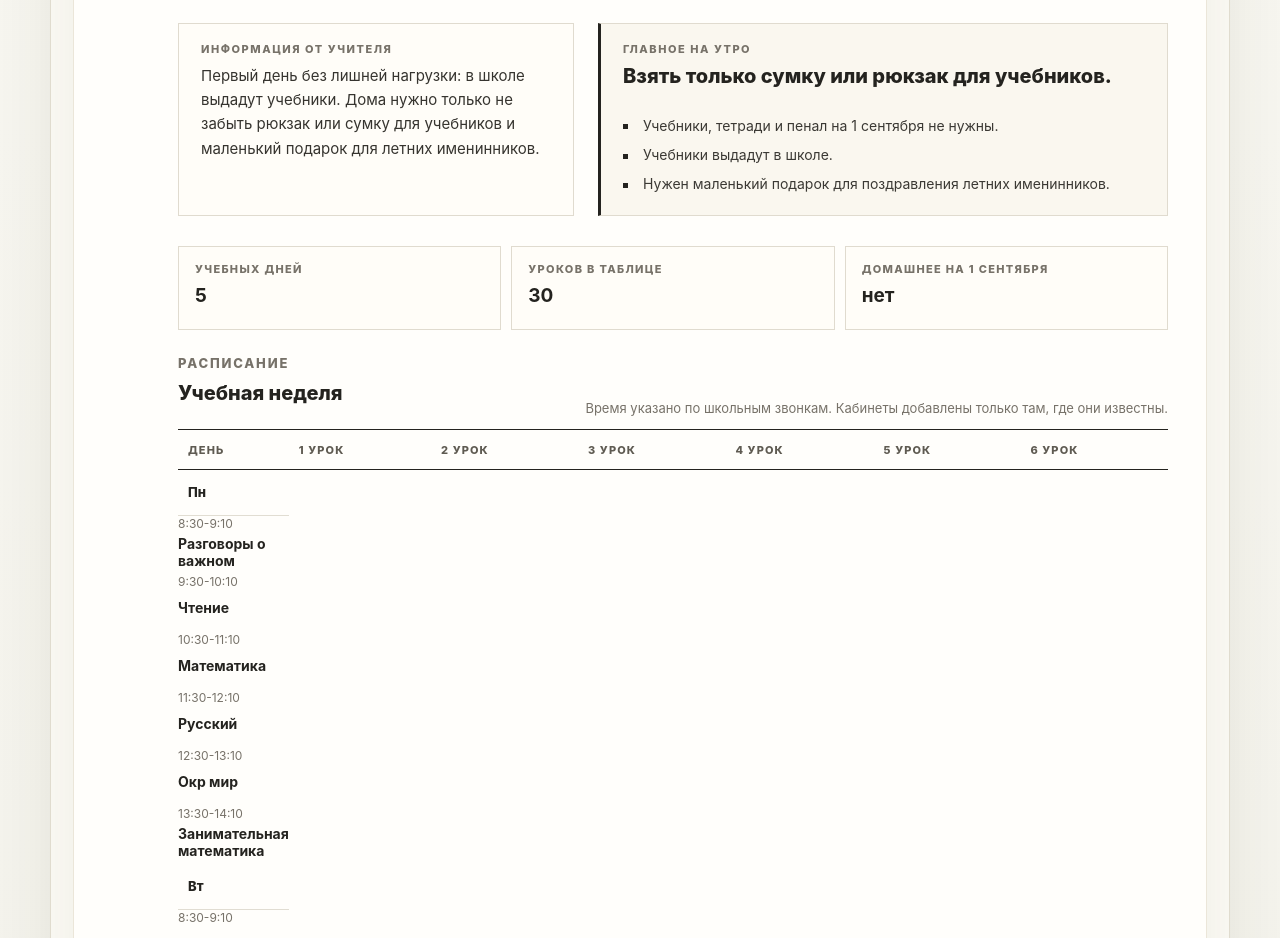
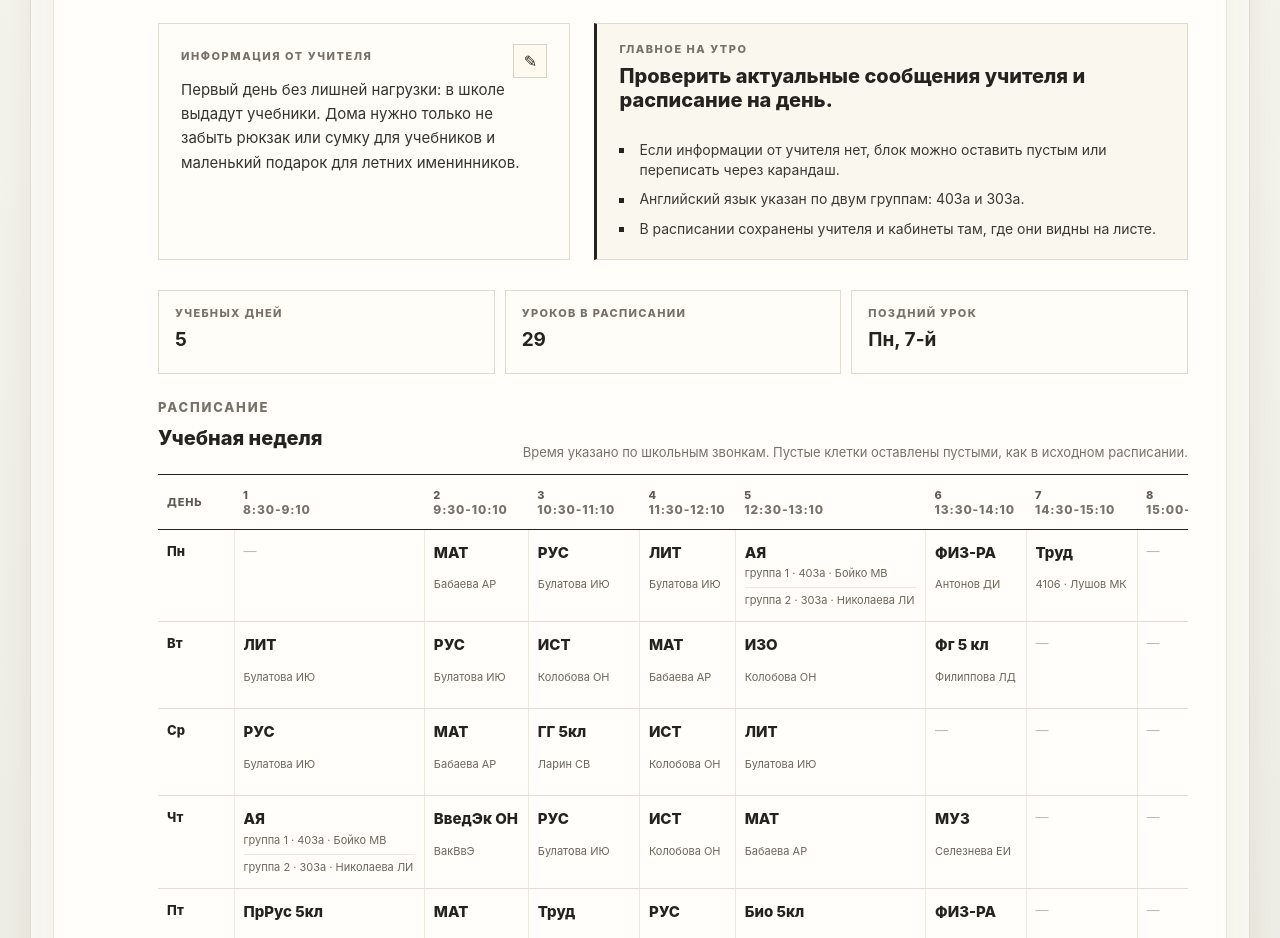
Before and after one commit to Alati-elle/shtab, a website: page parent.html in a window 1280 px wide. Shown: the part 236-1174 px from the top of the page. Drawn offline with Linux system fonts and the light colour scheme.

Commit message:
Update parent schedule and teacher note editing

```diff
--- a/parent.html
+++ b/parent.html
@@ -9,38 +9,49 @@
     *{box-sizing:border-box}
     html{background:#f4f3ec}
     body{margin:0;min-height:100vh;font-family:Inter,ui-sans-serif,system-ui,-apple-system,"Segoe UI",sans-serif;color:#24231f;background:#f4f3ec}
-    a{color:inherit}.page{min-height:100vh;padding:28px;background:linear-gradient(180deg,#f8f7f1,#f0efe7)}.shell{max-width:1180px;margin:0 auto}
+    a,button{color:inherit}button{font:inherit;cursor:pointer}.page{min-height:100vh;padding:28px;background:linear-gradient(180deg,#f8f7f1,#f0efe7)}.shell{max-width:1220px;margin:0 auto}
     .topbar{display:flex;align-items:center;justify-content:space-between;gap:20px;margin-bottom:22px;color:#55534a}.brand{display:flex;align-items:center;gap:12px;font-weight:760}.mark{display:grid;place-items:center;width:38px;height:38px;border:1px solid #d8d4c8;background:#fffdf8;color:#222;font-size:13px;font-weight:820}.topbar a{min-height:38px;display:inline-flex;align-items:center;border:1px solid #d8d4c8;background:#fffdf8;padding:0 14px;text-decoration:none;font-size:13px;color:#55534a}
     .paper-wrap{position:relative;padding:22px;background:#faf9f3;border:1px solid #e2ded1;box-shadow:0 24px 70px #38321d14}.paper-wrap:before{content:"";position:absolute;inset:22px;background:repeating-linear-gradient(#0000 0 31px,#c8d4ef80 32px 33px),linear-gradient(90deg,#0000 0 78px,#dd8c8c66 79px 80px,#0000 81px);pointer-events:none}.sheet{position:relative;min-height:720px;padding:34px 38px 38px 104px;background:#fffefb;border:1px solid #ebe6d9;box-shadow:0 16px 42px #4038210e}
-    .sheet-header{display:flex;align-items:flex-end;justify-content:space-between;gap:24px;padding-bottom:22px;border-bottom:1px solid #24231f}.eyebrow{margin:0 0 9px;font-size:11px;line-height:1;text-transform:uppercase;letter-spacing:.14em;color:#777269;font-weight:760}h1{margin:0;font-family:Georgia,"Times New Roman",serif;font-size:42px;line-height:1.04;font-weight:500;letter-spacing:0}h2{margin:0 0 12px;font-size:20px;line-height:1.2;font-weight:760;letter-spacing:0}h3{margin:0;font-size:15px;line-height:1.25;font-weight:760}p{margin:0}.muted{color:#777269}.date-card{min-width:196px;text-align:right;font-size:13px;line-height:1.45;color:#5f5b52}.date-card b{display:block;color:#24231f;font-size:16px;margin-bottom:2px}
-    .summary{display:grid;grid-template-columns:minmax(250px,.82fr) minmax(420px,1.18fr);gap:24px;margin:26px 0 30px}.note,.main-point,.quiet-card{border:1px solid #e0dbcf;background:#fffdf8}.note{padding:20px 22px}.teacher-text{font-size:15px;line-height:1.62;color:#36342f}.main-point{display:grid;align-content:start;gap:12px;padding:20px 22px;background:#faf7ef;border-left:3px solid #24231f}.plain-list{display:grid;gap:9px;margin:4px 0 0;padding:0;list-style:none}.plain-list li{display:grid;grid-template-columns:10px 1fr;gap:10px;font-size:14px;line-height:1.45;color:#3b3934}.plain-list li:before{content:"";width:5px;height:5px;margin-top:.62em;background:#24231f}
-    .facts{display:grid;grid-template-columns:repeat(3,1fr);gap:10px;margin-bottom:24px}.quiet-card{min-height:84px;padding:15px 16px}.quiet-card span{display:block;margin-bottom:8px;font-size:11px;text-transform:uppercase;letter-spacing:.12em;color:#777269;font-weight:760}.quiet-card b{display:block;font-size:19px;font-weight:720}.schedule-head{display:flex;align-items:end;justify-content:space-between;gap:20px;margin:0 0 12px}.schedule-head p{font-size:13px;line-height:1.45;color:#777269}.table-scroll{overflow:auto;border-top:1px solid #24231f}table{width:100%;min-width:900px;border-collapse:collapse}th{padding:13px 10px 12px;border-bottom:1px solid #24231f;text-align:left;font-size:11px;text-transform:uppercase;letter-spacing:.1em;color:#5f5b52;font-weight:780}td{vertical-align:top;padding:13px 10px;border-bottom:1px solid #e1ddd2;font-size:13px;line-height:1.45}tbody tr:last-child td{border-bottom:0}.day{width:92px;font-weight:760;color:#24231f}.slot{display:grid;gap:3px;min-height:58px}.time{font-size:12px;color:#777269}.subject{font-size:14px;font-weight:720;color:#24231f}.room{font-size:12px;color:#8a5b35}.empty{color:#aaa}
+    .sheet-header{display:flex;align-items:flex-end;justify-content:space-between;gap:24px;padding-bottom:22px;border-bottom:1px solid #24231f}.eyebrow{margin:0 0 9px;font-size:11px;line-height:1;text-transform:uppercase;letter-spacing:.14em;color:#777269;font-weight:760}h1{margin:0;font-family:Georgia,"Times New Roman",serif;font-size:42px;line-height:1.04;font-weight:500;letter-spacing:0}h2{margin:0 0 12px;font-size:20px;line-height:1.2;font-weight:760;letter-spacing:0}h3{margin:0;font-size:15px;line-height:1.25;font-weight:760}p{margin:0}.muted{color:#777269}.date-card{min-width:210px;text-align:right;font-size:13px;line-height:1.45;color:#5f5b52}.date-card b{display:block;color:#24231f;font-size:16px;margin-bottom:2px}
+    .summary{display:grid;grid-template-columns:minmax(250px,.82fr) minmax(420px,1.18fr);gap:24px;margin:26px 0 30px}.note,.main-point,.quiet-card{border:1px solid #e0dbcf;background:#fffdf8}.note{padding:20px 22px}.note-head{display:flex;align-items:center;justify-content:space-between;gap:14px}.edit-btn{display:grid;place-items:center;width:34px;height:34px;border:1px solid #d8d4c8;background:#fffaf0;font-size:16px}.edit-btn:hover{background:#f4eadb}.teacher-text{font-size:15px;line-height:1.62;color:#36342f;white-space:pre-wrap}.teacher-edit{display:none;width:100%;min-height:128px;margin-top:12px;padding:12px 13px;border:1px solid #cfc8b9;background:#fffefb;color:#24231f;font:inherit;font-size:15px;line-height:1.5;resize:vertical}.editing .teacher-text{display:none}.editing .teacher-edit{display:block}.edit-actions{display:none;gap:8px;margin-top:10px}.editing .edit-actions{display:flex}.text-btn{min-height:34px;border:1px solid #d8d4c8;background:#fffdf8;padding:0 12px;font-size:13px}.text-btn.primary{background:#24231f;color:#fff;border-color:#24231f}.main-point{display:grid;align-content:start;gap:12px;padding:20px 22px;background:#faf7ef;border-left:3px solid #24231f}.plain-list{display:grid;gap:9px;margin:4px 0 0;padding:0;list-style:none}.plain-list li{display:grid;grid-template-columns:10px 1fr;gap:10px;font-size:14px;line-height:1.45;color:#3b3934}.plain-list li:before{content:"";width:5px;height:5px;margin-top:.62em;background:#24231f}
+    .facts{display:grid;grid-template-columns:repeat(3,1fr);gap:10px;margin-bottom:24px}.quiet-card{min-height:84px;padding:15px 16px}.quiet-card span{display:block;margin-bottom:8px;font-size:11px;text-transform:uppercase;letter-spacing:.12em;color:#777269;font-weight:760}.quiet-card b{display:block;font-size:19px;font-weight:720}.schedule-head{display:flex;align-items:end;justify-content:space-between;gap:20px;margin:0 0 12px}.schedule-head p{font-size:13px;line-height:1.45;color:#777269}.table-scroll{overflow:auto;border-top:1px solid #24231f}table{width:100%;min-width:1080px;border-collapse:collapse}th{padding:13px 9px 12px;border-bottom:1px solid #24231f;text-align:left;font-size:11px;text-transform:uppercase;letter-spacing:.08em;color:#5f5b52;font-weight:780}td{vertical-align:top;padding:12px 9px;border-bottom:1px solid #e1ddd2;border-right:1px solid #eee9dc;font-size:13px;line-height:1.45}td:last-child,th:last-child{border-right:0}tbody tr:last-child td{border-bottom:0}.day{width:76px;font-weight:760;color:#24231f}.slot{display:grid;gap:3px;min-height:62px}.time{font-size:12px;color:#777269}.subject{font-size:15px;font-weight:760;color:#24231f}.details{font-size:11px;color:#6d6659}.room{color:#8a5b35}.empty{color:#bbb}.split{display:grid;gap:5px}.group{padding-top:5px;border-top:1px solid #ebe7dc}.group:first-child{padding-top:0;border-top:0}
     .mobile-days{display:none}.day-card{border:1px solid #e0dbcf;background:#fffdf8}.day-card header{display:flex;justify-content:space-between;gap:12px;padding:14px 16px;border-bottom:1px solid #e0dbcf;background:#fbf8f0}.day-card ol{margin:0;padding:0;list-style:none}.day-card li{display:grid;grid-template-columns:82px 1fr;gap:12px;padding:12px 16px;border-bottom:1px solid #ebe7dc;font-size:14px}.day-card li:last-child{border-bottom:0}.footer-note{margin-top:24px;padding-top:18px;border-top:1px solid #e1ddd2;font-size:12px;line-height:1.5;color:#777269}
-    @media(max-width:900px){.page{padding:16px}.topbar{align-items:flex-start;flex-direction:column}.paper-wrap{padding:14px}.paper-wrap:before{inset:14px;background:repeating-linear-gradient(#0000 0 31px,#c8d4ef80 32px 33px)}.sheet{padding:26px}.sheet-header,.schedule-head{align-items:flex-start;flex-direction:column}.date-card{text-align:left}.summary{grid-template-columns:1fr}.facts{grid-template-columns:1fr}.desktop-table{display:none}.mobile-days{display:grid;gap:12px}}@media(max-width:560px){.page{padding:10px}.paper-wrap{padding:10px}.sheet{padding:22px 18px}h1{font-size:31px}.brand{font-size:14px}.topbar a{width:100%;justify-content:center}.day-card li{grid-template-columns:72px 1fr}}@media(print){body,.page{background:#fff}.page{padding:0}.topbar{display:none}.paper-wrap,.sheet{box-shadow:none;border:0}.paper-wrap:before{display:none}.sheet{padding:20mm}.desktop-table{display:block}.mobile-days{display:none}}
+    @media(max-width:900px){.page{padding:16px}.topbar{align-items:flex-start;flex-direction:column}.paper-wrap{padding:14px}.paper-wrap:before{inset:14px;background:repeating-linear-gradient(#0000 0 31px,#c8d4ef80 32px 33px)}.sheet{padding:26px}.sheet-header,.schedule-head{align-items:flex-start;flex-direction:column}.date-card{text-align:left}.summary{grid-template-columns:1fr}.facts{grid-template-columns:1fr}.desktop-table{display:none}.mobile-days{display:grid;gap:12px}}@media(max-width:560px){.page{padding:10px}.paper-wrap{padding:10px}.sheet{padding:22px 18px}h1{font-size:31px}.brand{font-size:14px}.topbar a{width:100%;justify-content:center}.day-card li{grid-template-columns:72px 1fr}}@media(print){body,.page{background:#fff}.page{padding:0}.topbar,.edit-btn,.edit-actions{display:none}.paper-wrap,.sheet{box-shadow:none;border:0}.paper-wrap:before{display:none}.sheet{padding:20mm}.desktop-table{display:block}.mobile-days{display:none}}
   </style>
 </head>
 <body>
   <div class="page"><div class="shell">
-    <header class="topbar"><div class="brand"><span class="mark">H5</span><span>Штаб пятиклассника · родительская версия</span></div><a href="./index.html">Детская страница</a></header>
+    <header class="topbar"><div class="brand"><span class="mark">5Э</span><span>Штаб пятиклассника · родительская версия</span></div><a href="./index.html">Детская страница</a></header>
     <main class="paper-wrap"><article class="sheet">
-      <header class="sheet-header"><div><p class="eyebrow">родительская сводка</p><h1>Неделя 1 сентября</h1></div><div class="date-card"><b>01-05 сентября 2026</b><span>расписание и сообщения</span></div></header>
-      <section class="summary"><div class="note"><p class="eyebrow">информация от учителя</p><p class="teacher-text">Первый день без лишней нагрузки: в школе выдадут учебники. Дома нужно только не забыть рюкзак или сумку для учебников и маленький подарок для летних именинников.</p></div><div class="main-point"><div><p class="eyebrow">главное на утро</p><h2>Взять только сумку или рюкзак для учебников.</h2></div><ul class="plain-list"><li>Учебники, тетради и пенал на 1 сентября не нужны.</li><li>Учебники выдадут в школе.</li><li>Нужен маленький подарок для поздравления летних именинников.</li></ul></div></section>
-      <section class="facts" aria-label="Короткая сводка"><div class="quiet-card"><span>учебных дней</span><b>5</b></div><div class="quiet-card"><span>уроков в таблице</span><b>30</b></div><div class="quiet-card"><span>домашнее на 1 сентября</span><b>нет</b></div></section>
-      <section><div class="schedule-head"><div><p class="eyebrow">расписание</p><h2>Учебная неделя</h2></div><p>Время указано по школьным звонкам. Кабинеты добавлены только там, где они известны.</p></div><div class="table-scroll desktop-table" aria-label="Расписание на неделю"><table><thead><tr><th>День</th><th>1 урок</th><th>2 урок</th><th>3 урок</th><th>4 урок</th><th>5 урок</th><th>6 урок</th></tr></thead><tbody id="schedule-table"></tbody></table></div><div class="mobile-days" id="mobile-days" aria-label="Расписание на неделю по дням"></div></section>
-      <p class="footer-note">Это спокойная версия страницы для взрослого: без опыта, миссий, наград и игровой терминологии. Она показывает только расписание и сообщения, которые важны для подготовки к школе.</p>
+      <header class="sheet-header"><div><p class="eyebrow">родительская сводка</p><h1>Неделя 1 сентября</h1></div><div class="date-card"><b>01-05 сентября 2026</b><span>расписание 5Э · составлено 31.08.2026</span></div></header>
+      <section class="summary"><div class="note" id="teacher-note"><div class="note-head"><p class="eyebrow">информация от учителя</p><button class="edit-btn" id="edit-note" type="button" aria-label="Редактировать информацию от учителя" title="Редактировать">✎</button></div><p class="teacher-text" id="teacher-text"></p><textarea class="teacher-edit" id="teacher-edit" aria-label="Информация от учителя"></textarea><div class="edit-actions"><button class="text-btn primary" id="save-note" type="button">Сохранить</button><button class="text-btn" id="cancel-note" type="button">Отмена</button></div></div><div class="main-point"><div><p class="eyebrow">главное на утро</p><h2>Проверить актуальные сообщения учителя и расписание на день.</h2></div><ul class="plain-list"><li>Если информации от учителя нет, блок можно оставить пустым или переписать через карандаш.</li><li>Английский язык указан по двум группам: 403а и 303а.</li><li>В расписании сохранены учителя и кабинеты там, где они видны на листе.</li></ul></div></section>
+      <section class="facts" aria-label="Короткая сводка"><div class="quiet-card"><span>учебных дней</span><b>5</b></div><div class="quiet-card"><span>уроков в расписании</span><b>29</b></div><div class="quiet-card"><span>поздний урок</span><b>Пн, 7-й</b></div></section>
+      <section><div class="schedule-head"><div><p class="eyebrow">расписание</p><h2>Учебная неделя</h2></div><p>Время указано по школьным звонкам. Пустые клетки оставлены пустыми, как в исходном расписании.</p></div><div class="table-scroll desktop-table" aria-label="Расписание на неделю"><table><thead><tr><th>День</th><th>1<br><span class="time">8:30-9:10</span></th><th>2<br><span class="time">9:30-10:10</span></th><th>3<br><span class="time">10:30-11:10</span></th><th>4<br><span class="time">11:30-12:10</span></th><th>5<br><span class="time">12:30-13:10</span></th><th>6<br><span class="time">13:30-14:10</span></th><th>7<br><span class="time">14:30-15:10</span></th><th>8<br><span class="time">15:00-15:45</span></th></tr></thead><tbody id="schedule-table"></tbody></table></div><div class="mobile-days" id="mobile-days" aria-label="Расписание на неделю по дням"></div></section>
+      <p class="footer-note">Это спокойная версия страницы для взрослого: без опыта, миссий, наград и игровой терминологии. Текст от учителя можно отредактировать; изменения сохраняются в этом браузере.</p>
     </article></main>
   </div></div>
   <script>
+    const defaultTeacherText='Первый день без лишней нагрузки: в школе выдадут учебники. Дома нужно только не забыть рюкзак или сумку для учебников и маленький подарок для летних именинников.';
     const schedule=[
-      {day:'Понедельник',short:'Пн',lessons:[['8:30-9:10','Разговоры о важном',''],['9:30-10:10','Чтение',''],['10:30-11:10','Математика',''],['11:30-12:10','Русский',''],['12:30-13:10','Окр мир',''],['13:30-14:10','Занимательная математика','']]},
-      {day:'Вторник',short:'Вт',lessons:[['8:30-9:10','ОРКСЭ',''],['9:30-10:10','Математика',''],['10:30-11:10','Русский',''],['11:30-12:10','Окр мир',''],['12:30-13:10','Физкультура','Зал'],['13:30-14:30','Умники и умницы','']]},
-      {day:'Среда',short:'Ср',lessons:[['8:30-9:10','Чтение',''],['9:30-10:10','Физкультура','Зал'],['10:30-11:10','Русский',''],['11:30-12:10','ИЗО',''],['12:30-13:10','Английский',''],['13:30-14:10','Я Москвич','']]},
-      {day:'Четверг',short:'Чт',lessons:[['8:30-9:10','Чтение',''],['9:30-10:10','Математика',''],['10:30-11:10','Английский',''],['11:30-12:10','Русский',''],['12:30-13:10','Зан. русский',''],['13:30-14:30','Умники и умницы','']]},
-      {day:'Пятница',short:'Пт',lessons:[['8:30-9:10','Технология',''],['9:30-10:10','Математика',''],['10:30-11:10','Русский',''],['11:30-12:10','Чтение',''],['12:30-13:10','Музыка',''],['13:30-14:10','Резерв','']]}
+      {day:'Понедельник',short:'Пн',lessons:[null,{subject:'МАТ',details:'Бабаева АР'},{subject:'РУС',details:'Булатова ИЮ'},{subject:'ЛИТ',details:'Булатова ИЮ'},{subject:'АЯ',groups:['группа 1 · 403а · Бойко МВ','группа 2 · 303а · Николаева ЛИ']},{subject:'ФИЗ-РА',details:'Антонов ДИ'},{subject:'Труд',details:'4106 · Лушов МК'},null]},
+      {day:'Вторник',short:'Вт',lessons:[{subject:'ЛИТ',details:'Булатова ИЮ'},{subject:'РУС',details:'Булатова ИЮ'},{subject:'ИСТ',details:'Колобова ОН'},{subject:'МАТ',details:'Бабаева АР'},{subject:'ИЗО',details:'Колобова ОН'},{subject:'Фг 5 кл',details:'Филиппова ЛД'},null,null]},
+      {day:'Среда',short:'Ср',lessons:[{subject:'РУС',details:'Булатова ИЮ'},{subject:'МАТ',details:'Бабаева АР'},{subject:'ГГ 5кл',details:'Ларин СВ'},{subject:'ИСТ',details:'Колобова ОН'},{subject:'ЛИТ',details:'Булатова ИЮ'},null,null,null]},
+      {day:'Четверг',short:'Чт',lessons:[{subject:'АЯ',groups:['группа 1 · 403а · Бойко МВ','группа 2 · 303а · Николаева ЛИ']},{subject:'ВведЭк ОН',details:'ВакВвЭ'},{subject:'РУС',details:'Булатова ИЮ'},{subject:'ИСТ',details:'Колобова ОН'},{subject:'МАТ',details:'Бабаева АР'},{subject:'МУЗ',details:'Селезнева ЕИ'},null,null]},
+      {day:'Пятница',short:'Пт',lessons:[{subject:'ПрРус 5кл',details:'Яковлева ЮГ'},{subject:'МАТ',details:'Бабаева АР'},{subject:'Труд',details:'4106 · Лушов МК'},{subject:'РУС',details:'Булатова ИЮ'},{subject:'Био 5кл',details:'Коба ВЮ'},{subject:'ФИЗ-РА',details:'Антонов ДИ'},null,null]}
     ];
-    const cell=lesson=>`<div class="slot"><span class="time">${lesson[0]}</span><span class="subject">${lesson[1]}</span>${lesson[2]?`<span class="room">каб. ${lesson[2]}</span>`:'<span class="empty"> </span>'}</div>`;
-    document.getElementById('schedule-table').innerHTML=schedule.map(day=>`<tr><td class="day">${day.short}</td>${day.lessons.map(cell).join('')}</tr>`).join('');
-    document.getElementById('mobile-days').innerHTML=schedule.map(day=>`<article class="day-card"><header><h3>${day.day}</h3><span class="muted">${day.lessons.length} уроков</span></header><ol>${day.lessons.map(lesson=>`<li><span class="time">${lesson[0]}</span><span><span class="subject">${lesson[1]}</span>${lesson[2]?`<br><span class="room">каб. ${lesson[2]}</span>`:''}</span></li>`).join('')}</ol></article>`).join('');
+    const storageKey='parent-teacher-note-v1';
+    const note=document.getElementById('teacher-note');
+    const text=document.getElementById('teacher-text');
+    const edit=document.getElementById('teacher-edit');
+    function currentNote(){return localStorage.getItem(storageKey) ?? defaultTeacherText}
+    function renderNote(){text.textContent=currentNote();edit.value=currentNote()}
+    function renderLesson(lesson){if(!lesson)return '<span class="empty">—</span>';if(lesson.groups)return `<div class="slot"><span class="subject">${lesson.subject}</span><span class="split">${lesson.groups.map(group=>`<span class="details group">${group}</span>`).join('')}</span></div>`;return `<div class="slot"><span class="subject">${lesson.subject}</span>${lesson.details?`<span class="details">${lesson.details}</span>`:''}</div>`}
+    document.getElementById('schedule-table').innerHTML=schedule.map(day=>`<tr><td class="day">${day.short}</td>${day.lessons.map(renderLesson).map(x=>`<td>${x}</td>`).join('')}</tr>`).join('');
+    document.getElementById('mobile-days').innerHTML=schedule.map(day=>`<article class="day-card"><header><h3>${day.day}</h3><span class="muted">${day.lessons.filter(Boolean).length} уроков</span></header><ol>${day.lessons.map((lesson,i)=>lesson?`<li><span class="time">${i+1} урок</span><span>${renderLesson(lesson)}</span></li>`:'').join('')}</ol></article>`).join('');
+    document.getElementById('edit-note').addEventListener('click',()=>{note.classList.add('editing');edit.focus()});
+    document.getElementById('save-note').addEventListener('click',()=>{localStorage.setItem(storageKey,edit.value.trim());note.classList.remove('editing');renderNote()});
+    document.getElementById('cancel-note').addEventListener('click',()=>{note.classList.remove('editing');renderNote()});
+    renderNote();
   </script>
 </body>
 </html>
```
